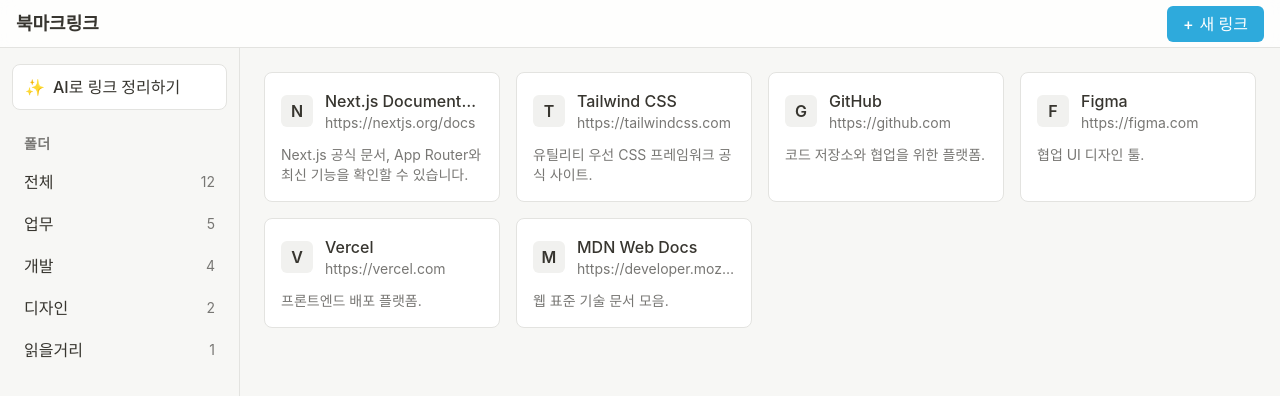
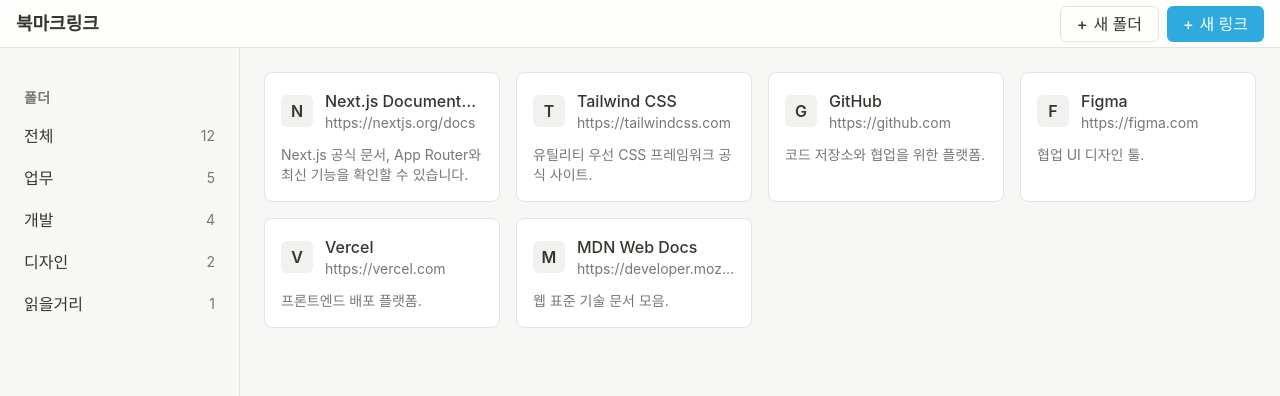
Before and after one commit to doyuni382-dev/20.boonmark-link, a Next.js app: page / in a window 1280 px wide. Shown: the top 396 px of the page. Built offline with nearby package versions, Linux system fonts and the light colour scheme.

Commit message:
3.폴더관리추가

```diff
--- /dev/null
+++ b/app/_lib/folder-context.tsx
@@ -0,0 +1,50 @@
+"use client";
+
+import {
+  createContext,
+  useCallback,
+  useContext,
+  useState,
+  type ReactNode,
+} from "react";
+import type { Folder } from "./types";
+
+interface FolderContextValue {
+  folders: Folder[];
+  addFolder: (name: string) => void;
+}
+
+const FolderContext = createContext<FolderContextValue | null>(null);
+
+interface FolderProviderProps {
+  initialFolders: Folder[];
+  children: ReactNode;
+}
+
+export function FolderProvider({
+  initialFolders,
+  children,
+}: FolderProviderProps) {
+  const [folders, setFolders] = useState<Folder[]>(initialFolders);
+
+  const addFolder = useCallback((name: string) => {
+    setFolders((prev) => [
+      ...prev,
+      { id: `folder-${Date.now()}`, name, count: 0 },
+    ]);
+  }, []);
+
+  return (
+    <FolderContext.Provider value={{ folders, addFolder }}>
+      {children}
+    </FolderContext.Provider>
+  );
+}
+
+export function useFolders() {
+  const context = useContext(FolderContext);
+  if (!context) {
+    throw new Error("useFolders must be used within a FolderProvider");
+  }
+  return context;
+}
--- a/app/layout.tsx
+++ b/app/layout.tsx
@@ -1,6 +1,8 @@
 import type { Metadata } from "next";
 import { Header } from "@/components/header";
 import { Sidebar } from "@/components/sidebar";
+import { FolderProvider } from "./_lib/folder-context";
+import { mockFolders } from "./_lib/mock-data";
 import "./globals.css";
 
 export const metadata: Metadata = {
@@ -12,11 +14,13 @@
   return (
     <html lang="ko" className="h-full antialiased">
       <body className="min-h-full flex flex-col">
-        <Header />
-        <div className="flex flex-1">
-          <Sidebar />
-          <main className="min-w-0 flex-1">{children}</main>
-        </div>
+        <FolderProvider initialFolders={mockFolders}>
+          <Header />
+          <div className="flex flex-1">
+            <Sidebar />
+            <main className="min-w-0 flex-1">{children}</main>
+          </div>
+        </FolderProvider>
       </body>
     </html>
   );
--- /dev/null
+++ b/components/add-folder-button.tsx
@@ -0,0 +1,22 @@
+"use client";
+
+import { useState } from "react";
+import { FolderModal } from "./folder-modal";
+
+export function AddFolderButton() {
+  const [isOpen, setIsOpen] = useState(false);
+
+  return (
+    <>
+      <button
+        type="button"
+        onClick={() => setIsOpen(true)}
+        className="list-hover flex h-9 items-center gap-1.5 rounded-md border border-[var(--border)] px-4 text-base font-medium text-[var(--text)]"
+      >
+        <span aria-hidden>+</span>
+        새 폴더
+      </button>
+      {isOpen && <FolderModal onClose={() => setIsOpen(false)} />}
+    </>
+  );
+}
--- a/components/ai-button.tsx
+++ /dev/null
@@ -1,11 +0,0 @@
-export function AiButton() {
-  return (
-    <button
-      type="button"
-      className="list-hover flex w-full items-center gap-2 rounded-lg border border-[var(--border)] bg-[var(--surface)] px-3 py-2.5 text-base font-medium text-[var(--text)]"
-    >
-      <span aria-hidden>✨</span>
-      AI로 링크 정리하기
-    </button>
-  );
-}
--- /dev/null
+++ b/components/folder-modal.tsx
@@ -0,0 +1,66 @@
+"use client";
+
+import { useState } from "react";
+import { createPortal } from "react-dom";
+import { useFolders } from "@/app/_lib/folder-context";
+
+interface FolderModalProps {
+  onClose: () => void;
+}
+
+export function FolderModal({ onClose }: FolderModalProps) {
+  const { addFolder } = useFolders();
+  const [name, setName] = useState("");
+
+  function handleSave() {
+    const trimmed = name.trim();
+    if (!trimmed) return;
+    addFolder(trimmed);
+    onClose();
+  }
+
+  return createPortal(
+    <div className="fixed inset-0 z-20 flex items-center justify-center bg-black/40">
+      <div className="flex w-full max-w-sm flex-col gap-5 rounded-lg bg-[var(--surface)] p-6 shadow-lg">
+        <h2 className="text-lg font-semibold text-[var(--text)]">새 폴더</h2>
+        <div className="flex flex-col gap-2">
+          <label
+            htmlFor="folder-name"
+            className="text-base font-medium text-[var(--text)]"
+          >
+            폴더 이름
+          </label>
+          <input
+            id="folder-name"
+            name="folder-name"
+            type="text"
+            autoFocus
+            required
+            value={name}
+            onChange={(e) => setName(e.target.value)}
+            placeholder="폴더 이름을 입력하세요"
+            className="input-field h-11 rounded-md bg-[var(--surface)] px-3 text-base text-[var(--text)] placeholder:text-[var(--placeholder)]"
+          />
+        </div>
+        <div className="flex justify-end gap-2">
+          <button
+            type="button"
+            onClick={onClose}
+            className="list-hover flex h-10 items-center justify-center rounded-md border border-[var(--border)] px-4 text-base font-medium text-[var(--text)]"
+          >
+            취소
+          </button>
+          <button
+            type="button"
+            onClick={handleSave}
+            disabled={!name.trim()}
+            className="btn-primary flex h-10 items-center justify-center rounded-md px-4 text-base font-medium"
+          >
+            저장
+          </button>
+        </div>
+      </div>
+    </div>,
+    document.body,
+  );
+}
--- a/components/header.tsx
+++ b/components/header.tsx
@@ -1,4 +1,5 @@
 import Link from "next/link";
+import { AddFolderButton } from "./add-folder-button";
 
 export function Header() {
   return (
@@ -6,6 +7,8 @@
       <Link href="/" className="text-lg font-semibold text-[var(--text)]">
         북마크링크
       </Link>
+      <div className="flex items-center gap-2">
+        <AddFolderButton />
         <Link
           href="/new"
           className="btn-primary flex h-9 items-center gap-1.5 rounded-md px-4 text-base font-medium"
@@ -13,6 +16,7 @@
           <span aria-hidden>+</span>
           새 링크
         </Link>
+      </div>
     </header>
   );
 }
--- a/components/sidebar.tsx
+++ b/components/sidebar.tsx
@@ -1,12 +1,14 @@
-import { mockFolders } from "@/app/_lib/mock-data";
-import { AiButton } from "./ai-button";
+"use client";
+
+import { useFolders } from "@/app/_lib/folder-context";
 import { FolderList } from "./folder-list";
 
 export function Sidebar() {
+  const { folders } = useFolders();
+
   return (
     <aside className="hidden w-60 shrink-0 border-r border-[var(--border)] bg-[var(--bg)] px-3 py-4 sm:block">
-      <AiButton />
-      <FolderList folders={mockFolders} />
+      <FolderList folders={folders} />
     </aside>
   );
 }
```
Also changed, not shown: 1 other file (tests, documents, lock files or other folders). Lines whose indentation alone changed are shown as unchanged.
